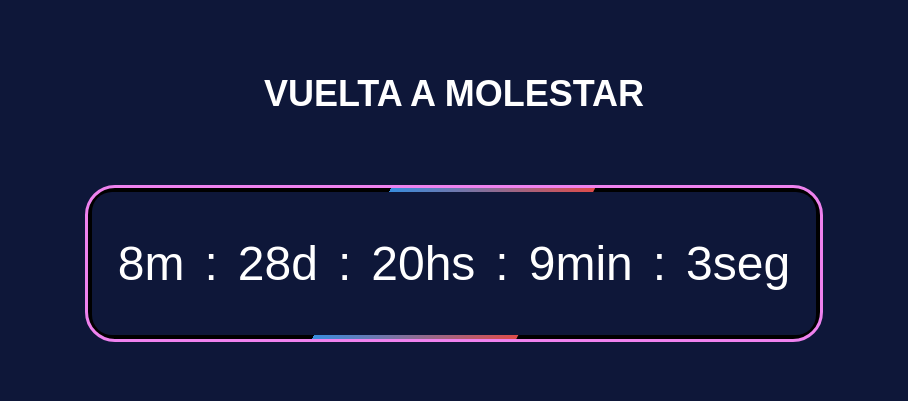
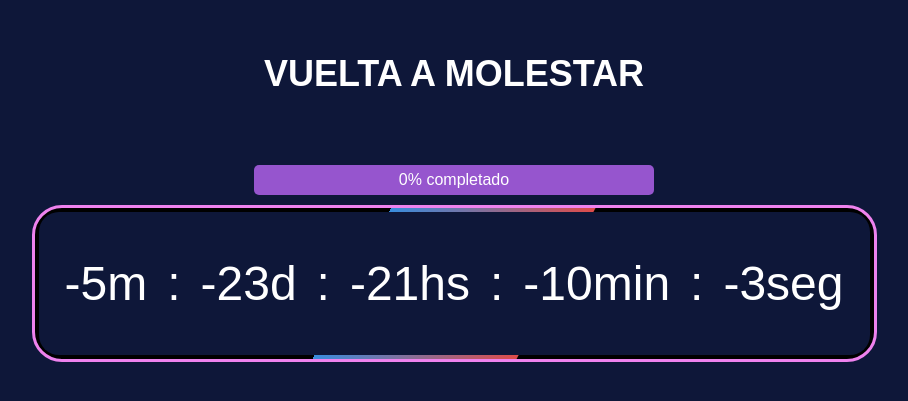
Before and after one commit to franAndrad/temporizador, a React (Create React App) app: page / in a window 1280 px wide. Shown: the part 213-614 px from the top of the page, without its empty margins (186-1094 px from the left). Built offline with nearby package versions, Linux system fonts and the light colour scheme.

Commit message:
se agrego una barra de porcentaje

```diff
--- a/src/components/Timer.css
+++ b/src/components/Timer.css
@@ -3,6 +3,41 @@
   font-family: 'Arial', sans-serif;
   color: #fff;
   padding: 30px; /* Agregar espacio alrededor del temporizador */
+}
+
+.progress-bar {
+  background-color: #9655ce;
+  height: 30px;
+  width: 100%; /* Ancho inicial 100% para dispositivos móviles */
+  max-width: 400px; /* Ancho máximo de 400px en computadoras */
+  border-radius: 5px;
+  margin-bottom: 10px;
+  position: relative;
+  margin-left: auto; /* Centra horizontalmente en dispositivos móviles */
+  margin-right: auto; /* Centra horizontalmente en dispositivos móviles */
+}
+
+@media only screen and (min-width: 601px) {
+  /* Estilos para computadoras */
+  .progress-bar {
+    width: 400px;
+  }
+}
+
+
+.progress-bar-inner {
+  height: 100%;
+  background-color: #6c5b7b;
+  border-radius: 5px;
+  transition: width 0.5s ease-in-out;
+}
+
+.progress-percent {
+  position: absolute;
+  top: 50%;
+  left: 50%;
+  transform: translate(-50%, -50%);
+  color: white;
 }
 
 .timer-heading {
--- a/src/components/Timer.js
+++ b/src/components/Timer.js
@@ -1,10 +1,9 @@
 import React, { useState, useEffect } from "react";
-import './Timer.css';
+import "./Timer.css";
 
 const Timer = () => {
   const calculateTimeLeft = () => {
-    // Establece la fecha de finalización del temporizador
-    const targetDate = new Date("2024-07-24T00:00:00Z"); // Puedes cambiar esta fecha a tu preferencia
+    const targetDate = new Date("2024-07-24T00:00:00Z");
     const now = new Date().getTime();
     const difference = targetDate - now;
 
@@ -15,18 +14,22 @@ const Timer = () => {
         hours: 0,
         minutes: 0,
         seconds: 0,
+        total: 0,
       };
     }
 
-    const months = Math.floor(difference / (1000 * 60 * 60 * 24 * 30));
+    const total = targetDate - new Date("2024-03-20T00:00:00Z");
+    const elapsed = total - difference;
+
+    const months = Math.floor(elapsed / (1000 * 60 * 60 * 24 * 30));
     const days = Math.floor(
-      (difference % (1000 * 60 * 60 * 24 * 30)) / (1000 * 60 * 60 * 24)
+      (elapsed % (1000 * 60 * 60 * 24 * 30)) / (1000 * 60 * 60 * 24)
     );
     const hours = Math.floor(
-      (difference % (1000 * 60 * 60 * 24)) / (1000 * 60 * 60)
+      (elapsed % (1000 * 60 * 60 * 24)) / (1000 * 60 * 60)
     );
-    const minutes = Math.floor((difference % (1000 * 60 * 60)) / (1000 * 60));
-    const seconds = Math.floor((difference % (1000 * 60)) / 1000);
+    const minutes = Math.floor((elapsed % (1000 * 60 * 60)) / (1000 * 60));
+    const seconds = Math.floor((elapsed % (1000 * 60)) / 1000);
 
     return {
       months,
@@ -34,6 +37,7 @@ const Timer = () => {
       hours,
       minutes,
       seconds,
+      total,
     };
   };
 
@@ -47,9 +51,42 @@ const Timer = () => {
     return () => clearTimeout(timer);
   });
 
+const calculateProgress = () => {
+  const startDate = new Date("2024-03-24T00:00:00Z");
+  const endDate = new Date("2024-07-24T00:00:00Z");
+  const now = new Date();
+
+  // Verificar si ya pasó la fecha de inicio
+  if (now < startDate) {
+    return "0%";
+  }
+
+  // Calcular el tiempo transcurrido desde la fecha de inicio
+  const elapsedDuration = now - startDate;
+  const totalDuration = endDate - startDate;
+
+  // Calcular el progreso en base al tiempo transcurrido
+  let progress = (elapsedDuration / totalDuration) * 100;
+  if (progress > 100) {
+    progress = 100;
+  }
+
+  return progress.toFixed(2) + "%";
+};
+
+
+
+
   return (
     <div className="timer-container">
       <h1 className="timer-heading">VUELTA A MOLESTAR</h1>
+      <div className="progress-bar">
+        <div
+          className="progress-bar-inner"
+          style={{ width: calculateProgress() }}
+        ></div>
+        <div className="progress-percent">{calculateProgress()} completado</div>
+      </div>
       <div className="timer card border-neon">
         <p className="timer-item">{timeLeft.months}m</p>
         <span className="timer-separator">:</span>
```
Lines whose indentation alone changed are shown as unchanged.
